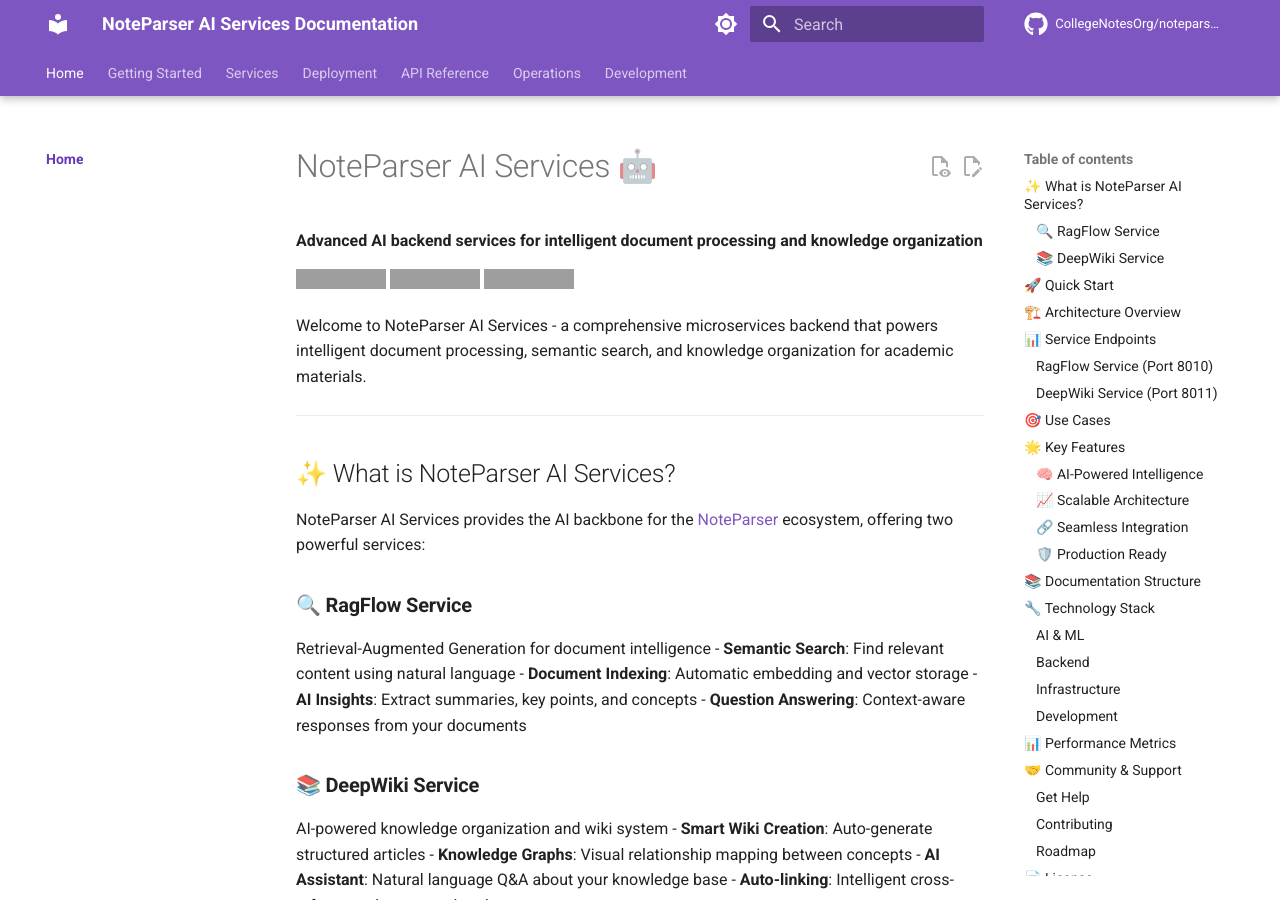
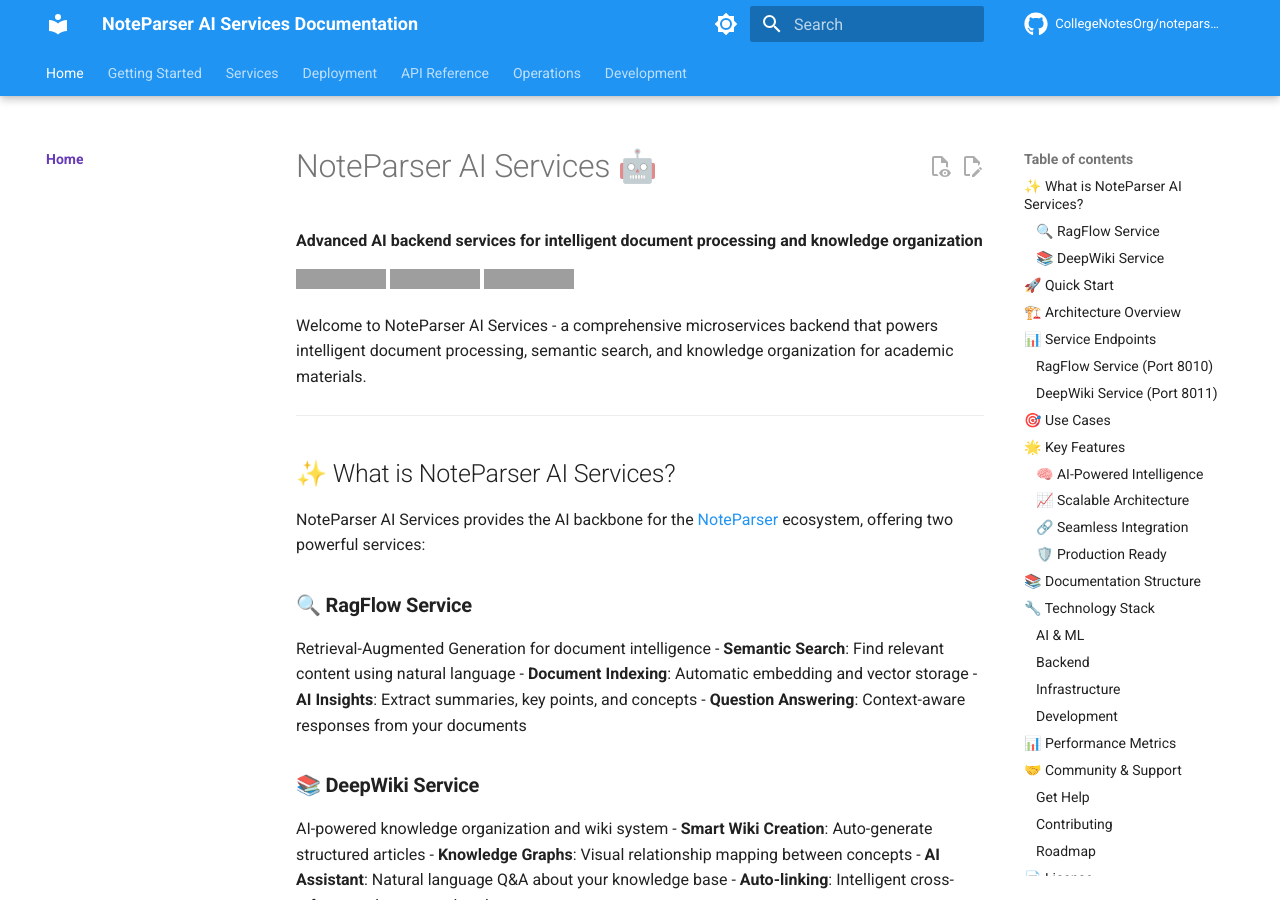
Before and after one commit to CollegeNotesOrg/noteparser-ai-services, an MkDocs documentation site: the page built from docs/index.md, in a window 1280 px wide and 900 px high. Built offline with MkDocs 1.6.1 and Material for MkDocs 9.7.7, drawn with Linux system fonts in a browser that asks for light colours; comment, search, counter and statistics services are not loaded; the version menu is left out; grey boxes are pictures that could not be loaded.

Commit message:
docs: update theme colors to blue for brand consistency

```diff
--- a/mkdocs.yml
+++ b/mkdocs.yml
@@ -14,15 +14,15 @@
   palette:
     # Palette toggle for light mode
     - scheme: default
-      primary: deep purple
-      accent: purple
+      primary: blue
+      accent: blue
       toggle:
         icon: material/brightness-7
         name: Switch to dark mode
     # Palette toggle for dark mode
     - scheme: slate
-      primary: deep purple
-      accent: purple
+      primary: blue
+      accent: blue
       toggle:
         icon: material/brightness-4
         name: Switch to light mode
```
